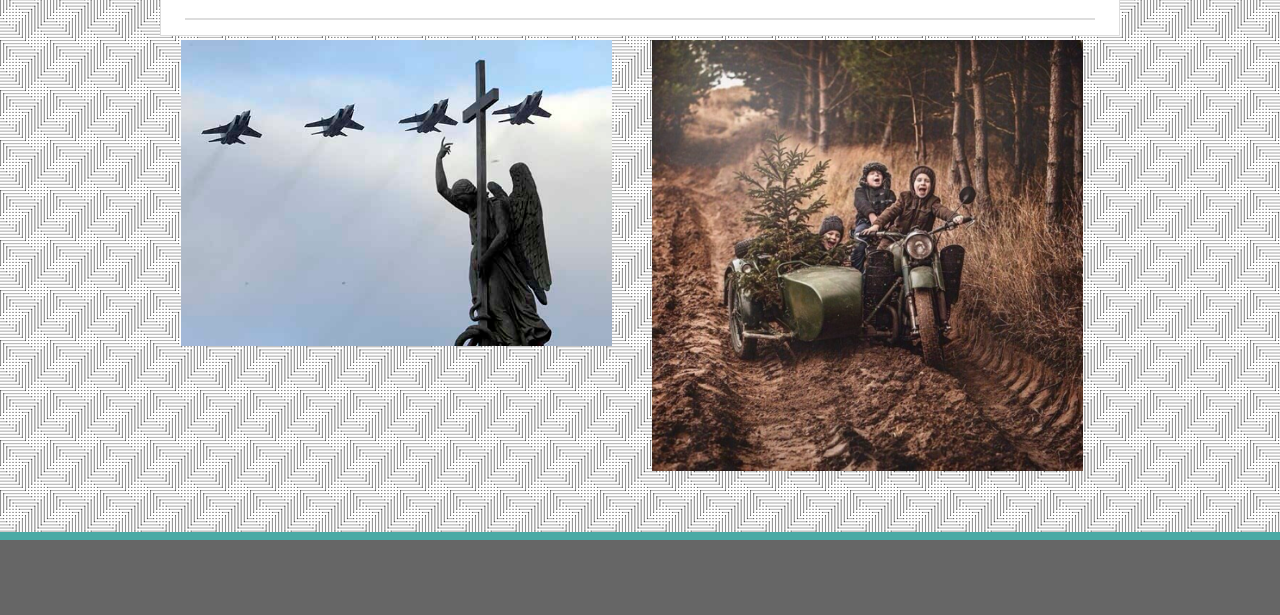
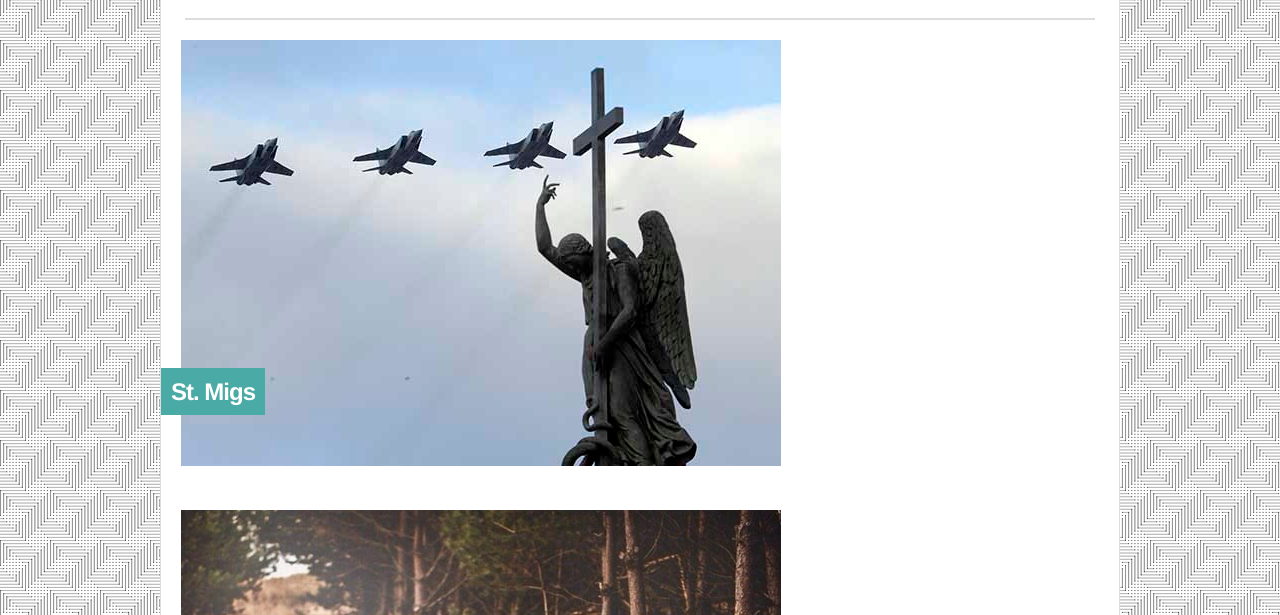
Before and after one commit to caseydean8/Responsive-Portfolio, a plain HTML site: page portfolio.html in a window 1280 px wide. Shown: the part 185-800 px from the top of the page. Drawn offline with nearby package versions, Linux system fonts and the light colour scheme.

Commit message:
Adjusted images in profile page

```diff
--- a/assets/css/style.css
+++ b/assets/css/style.css
@@ -176,9 +176,31 @@ input[type=text], select, textarea {
     width: 100%;
   }
 
-  .placeholder{
+  /* .placeholder{
       width: 45%;
-  }
+  } */
+
+  .image {
+    position: relative;
+    width: 100%;
+    display: inline-block;
+ }
+
+ h2 {
+    position: absolute;
+    top: 75%;
+    left: 0;
+    width: 100%;
+ }
+
+ span {
+    color:#ffffff;
+    font: bold 24px/45px Helvetica, Sans-Serif;
+    letter-spacing: -1px;
+    background:#4aaaa5; /* fallback color */
+    /* background: rgba(0, 0, 0, 0.7); */
+    padding: 10px;
+ }
 
   @media (max-width: 980px) {
 
--- a/portfolio.html
+++ b/portfolio.html
@@ -41,10 +41,16 @@
                 </div>
                 <div id="lower-spacer">
                 </div>
-                <img class="placeholder" src="assets/images/migs.jpg" />
-                <!-- <img class="placeholder" src="http://lorempixel.com/400/200"/> -->
-                <img class="placeholder" src="assets/images/sidecar-kid.JPG" />
+                <div class="image">
+                    <img src="assets/images/migs.jpg" />
+                    <h2><span>St. Migs</span></h2>
                 </div>
+                <div class="image">
+                    <img class="placeholder" src="assets/images/sidecar-kid.JPG" width="600px"/>
+                    <h2><span>Christmas is coming</span></h2>
+                </div>
+            </div>
+
         </div>
         <footer>
         </footer>
```
Lines whose indentation alone changed are shown as unchanged.
